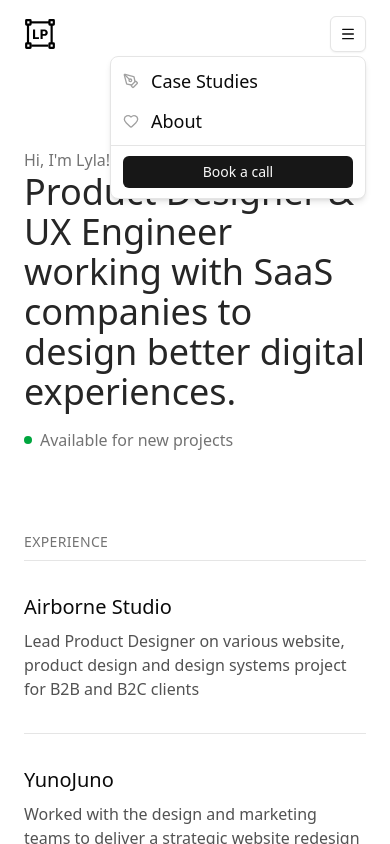
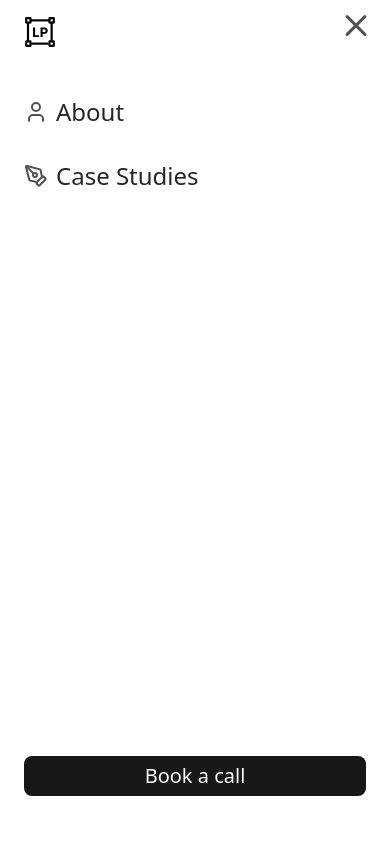
Before and after one commit to lylapitajen/portfolio-2026, a Next.js app: page / in a window 390 px wide. Both pictures are taken after a click on the button 348 px from the left and 34 px from the top of the page. Shown: the top 844 px of the page. Built offline with nearby package versions, Linux system fonts and the light colour scheme.

Commit message:
fixed typo and added a simple hambuger mobile menu

```diff
--- a/app/data.tsx
+++ b/app/data.tsx
@@ -19,28 +19,28 @@ const projects = [
   {
     title: "JAAQ Design System",
     shortSummary:
-      "Delivering a scalable, tokenised, and multi-brand design system that supports JAAQ’s B2B and B2C products and marketing websites.",
+      "Delivered a scalable, tokenised, and multi-brand design system that supports JAAQ’s B2B and B2C products and marketing websites.",
     clientLogo: "jaaq-logo.svg",
     homeImageBgColor: "#000",
   },
   {
     title: "Propstore Back Office",
     shortSummary:
-      "Streamlining the design sytsem for Propstore’s internal system and designing product features that support business-critical workflows.",
+      "Streamlined the design system for Propstore’s internal system and designed product features that support business-critical workflows.",
     clientLogo: "propstore-logo.svg",
     homeImageBgColor: "#2D2E42",
   },
   {
     title: "YunoJuno Marketing Website",
     shortSummary:
-      "Delivering a strategic redesign of YunoJuno's marketing website to better communicate their product offering and drive sign-ups.",
+      "Delivered a strategic redesign of YunoJuno's marketing website to better communicate their product offering and drive sign-ups.",
     clientLogo: "yunojuno-logo.svg",
     homeImageBgColor: "#202153",
   },
   {
     title: "Vorboss Locations Mobile App",
     shortSummary:
-      "Designing a location-based application that helps sales teams target high-opportunity buildings in London and capture key business data.",
+      "Designed a location-based application that helped sales teams target high-opportunity buildings in London and capture key business data.",
     clientLogo: "vorboss-logo.svg",
     homeImageBgColor: "#0e4145",
   },
--- a/app/page.tsx
+++ b/app/page.tsx
@@ -3,6 +3,7 @@ import { experiences, projects } from "./data";
 import TestimonialsCarouselSection from "@/components/TestimonialsCarouselSection";
 import CaseStudyListItem from "@/components/CaseStudyListItem";
 import ExperienceListItem from "@/components/ExperienceListItem";
+import Link from "next/link";
 
 export default function Home() {
   return (
--- a/components/Nav.tsx
+++ b/components/Nav.tsx
@@ -1,13 +1,17 @@
+"use client";
 import Image from "next/image";
 import { Button } from "./shadcn/button";
 import Link from "next/link";
 import NavMobileMenu from "./NavMobileMenu";
+import { useState } from "react";
+import { PenTool, User } from "lucide-react";
 
 export default function Nav() {
+  const [open, setOpen] = useState(false);
   return (
     <header>
       <nav className="flex items-center justify-between mx-auto py-4">
-        <Link href="/">
+        <Link href="/" className="z-50" onClick={() => setOpen(false)}>
           <Image
             src="/lp-logo.svg"
             alt="Lyla Pitajen Logo"
@@ -30,9 +34,54 @@ export default function Nav() {
             </a>
           </Button>
         </div>
-        <div className="sm:hidden">
-          <NavMobileMenu />
-        </div>
+        <button
+          className="block relative sm:hidden z-50 h-6 w-6"
+          onClick={() => setOpen(!open)}
+          aria-label="Toggle menu"
+        >
+          <span
+            className={`absolute block h-[3px] w-7 bg-content-muted transition-all duration-300 rounded-sm ${
+              open ? "-translate-y-2 top-1/2 rotate-45" : "-translate-y-2"
+            }`}
+          />
+          <span
+            className={`absolute block h-[3px] w-7 bg-content-muted transition-all duration-300 rounded-sm ${
+              open ? "opacity-0" : "opacity-100"
+            }`}
+          />
+          <span
+            className={`absolute block h-[3px] w-7 bg-content-muted transition-all duration-300 rounded-sm ${
+              open ? "-translate-y-2 top-1/2 -rotate-45" : "translate-y-2"
+            }`}
+          />
+        </button>
+        {open && (
+          <div
+            className={`mobile-menu-slide fixed inset-0 bg-white flex flex-col gap-8 pt-24 pb-12 px-6 text-xl sm:hidden ${
+              open ? "max-h-screen opacity-100" : "max-h-0 opacity-0"
+            }`}
+          >
+            <Link
+              href="/about"
+              className="flex items-center gap-2 text-content-default text-2xl font-medium"
+              onClick={() => setOpen(false)}
+            >
+              <User className="text-content-muted" />
+              About
+            </Link>
+            <Link
+              href="/#case-studies"
+              className="flex items-center gap-2 text-content-default text-2xl font-medium"
+              onClick={() => setOpen(false)}
+            >
+              <PenTool className="text-content-muted" />
+              Case Studies
+            </Link>
+            <Button className="mt-auto" size="lg">
+              Book a call
+            </Button>
+          </div>
+        )}
       </nav>
     </header>
   );
```
